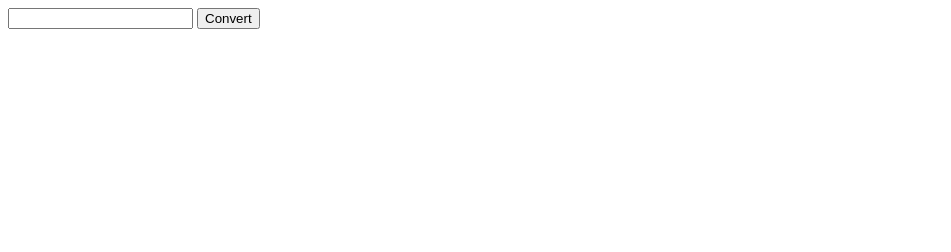
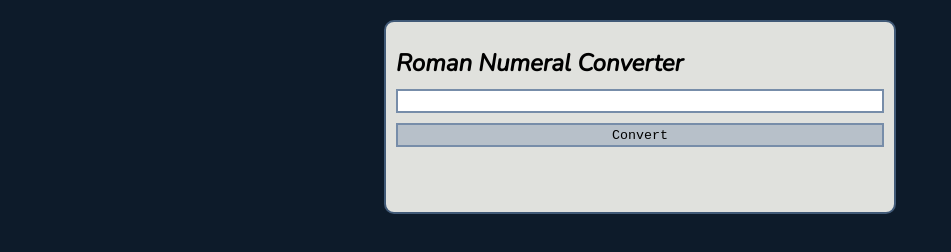
Before and after one commit to Pia3141/romanNumeralConverter, a plain HTML site: page index.html in a window 1280 px wide. Shown: the whole page, without its empty margins (0-951 px from the left). Drawn offline with nearby package versions, Linux system fonts and the light colour scheme.

Commit message:
Add style

```diff
--- a/index.html
+++ b/index.html
@@ -5,11 +5,20 @@
     <meta name="viewport" content="width=device-width, initial-scale=1.0" />
     <title>Roman Numeral Converter</title>
     <link rel="stylesheet" href="styles.css" />
+    <link rel="preconnect" href="https://fonts.googleapis.com" />
+    <link rel="preconnect" href="https://fonts.gstatic.com" crossorigin />
+    <link
+      href="https://fonts.googleapis.com/css2?family=Nunito:ital,wght@1,300&display=swap"
+      rel="stylesheet"
+    />
   </head>
   <body>
-    <input id="number" />
-    <button id="convert-btn">Convert</button>
-    <div id="output"></div>
+    <div class="container">
+      <h1>Roman Numeral Converter</h1>
+      <input id="number" />
+      <button id="convert-btn">Convert</button>
+      <div id="output"></div>
+    </div>
     <script src="script.js"></script>
   </body>
 </html>
--- a/styles.css
+++ b/styles.css
@@ -0,0 +1,44 @@
+* {
+  box-sizing: border-box;
+  padding: 0;
+  margin: 0;
+}
+
+body {
+  height: 100%;
+  background-color: #0d1b2a;
+}
+
+h1 {
+  font-size: 1.5rem;
+  font-family: Nunito, sans-serif;
+  font-weight: 800;
+}
+.container {
+  background-color: #e0e1dd;
+  max-width: 40vw;
+  border-radius: 10px;
+  padding: 25px 10px;
+  margin: 20px auto;
+  display: flex;
+  flex-direction: column;
+  border: 2px solid #415a77;
+}
+
+input,
+button {
+  width: 100%;
+  height: 1.5rem;
+  margin-top: 10px;
+  border: 2px solid #778da9;
+  font-family: monospace;
+}
+
+button {
+  background-color: #778da965;
+}
+#output {
+  margin-top: 30px;
+  margin-bottom: 10px;
+  font-family: Nunito, sans-serif;
+}
```
